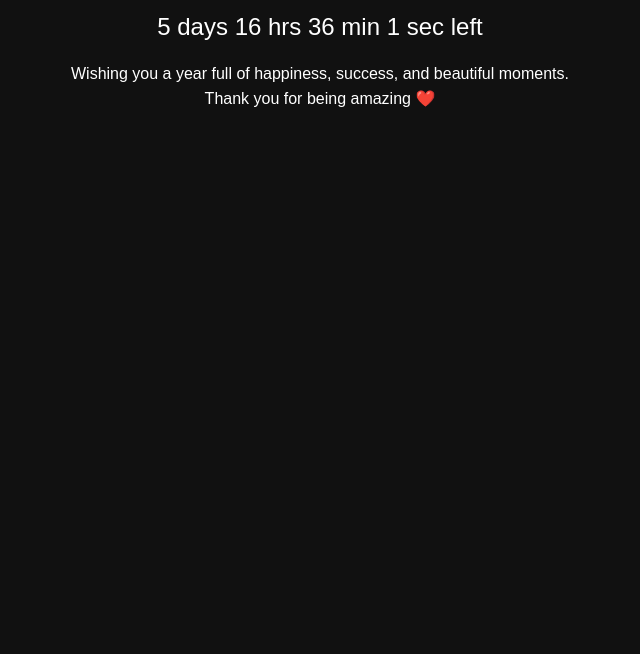
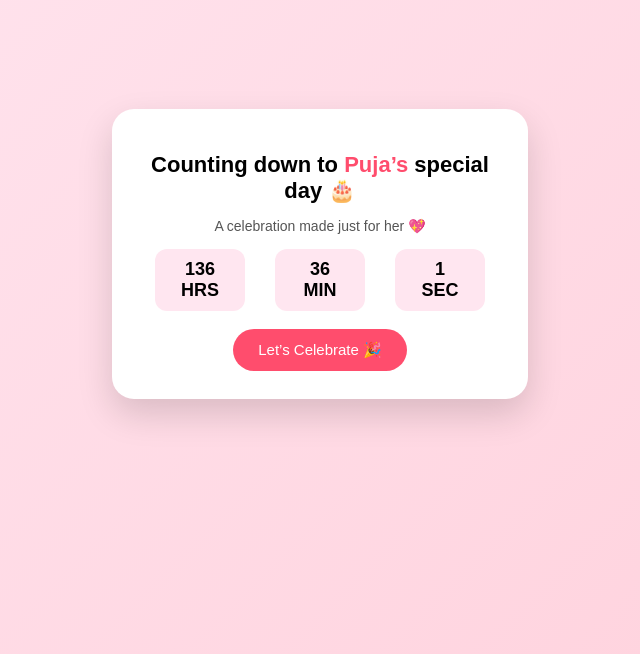
Before and after one commit to dudhaneved-dot/Pujas-birthday, a plain HTML site: page index.html in a window 1280 px wide. Shown: the part 146-800 px from the top of the page, without its empty margins (320-960 px from the left). Drawn offline with Linux system fonts and the light colour scheme.

Commit message:
Update index.html
Happy birthday, P!

```diff
--- a/index.html
+++ b/index.html
@@ -1,59 +1,197 @@
 <!DOCTYPE html>
-<html>
+<html lang="en">
 <head>
-  <title>Happy Birthday 🎉</title>
-  <meta name="viewport" content="width=device-width, initial-scale=1">
+<meta charset="UTF-8">
+<title>Puja’s Birthday 🎂</title>
+<meta name="viewport" content="width=device-width, initial-scale=1.0">
+
 <style>
-    body {
-      background: #111;
-      color: white;
-      font-family: Arial, sans-serif;
-      text-align: center;
-      padding: 50px 20px;
+body{
+    margin:0;
+    font-family: 'Poppins', sans-serif;
+    background: linear-gradient(135deg,#ffe6f0,#ffd1dc);
+    display:flex;
+    justify-content:center;
+    align-items:center;
+    height:100vh;
+    overflow:hidden;
 }
-    h1 { font-size: 2.5em; }
-    #timer { font-size: 1.5em; margin: 20px 0; }
-    .msg {
-      max-width: 500px;
-      margin: auto;
-      line-height: 1.6;
+
+.card{
+    background:#fff;
+    border-radius:22px;
+    padding:28px;
+    width:90%;
+    max-width:360px;
+    text-align:center;
+    box-shadow:0 15px 35px rgba(0,0,0,0.15);
+    animation:fade 1s ease;
+}
+
+h1{
+    font-size:22px;
+    margin-bottom:10px;
+}
+
+p{
+    font-size:14px;
+    color:#555;
+}
+
+.btn{
+    margin-top:18px;
+    padding:12px 25px;
+    border:none;
+    border-radius:30px;
+    font-size:15px;
+    color:#fff;
+    background:#ff4d6d;
+    cursor:pointer;
+}
+
+.btn.alt{
+    background:#7b2cbf;
+}
+
+.countdown{
+    display:flex;
+    justify-content:space-around;
+    margin-top:15px;
+}
+
+.time{
+    background:#ffe6f0;
+    padding:10px;
+    border-radius:12px;
+    width:70px;
+    font-size:18px;
+    font-weight:bold;
+}
+
+.hidden{display:none;}
+
+@keyframes fade{
+    from{opacity:0;transform:scale(0.9);}
+    to{opacity:1;transform:scale(1);}
+}
+
+/* Floating hearts */
+.heart{
+    position:absolute;
+    font-size:18px;
+    animation:float 6s infinite;
+}
+
+@keyframes float{
+    0%{transform:translateY(0);opacity:1;}
+    100%{transform:translateY(-800px);opacity:0;}
 }
 </style>
 </head>
+
 <body>
 
-<h1>Happy Birthday 🎂</h1>
-<p id="timer">Loading...</p>
+<!-- SCREEN 1 -->
+<div class="card" id="screen1">
+    <h1>Counting down to <span style="color:#ff4d6d;">Puja’s</span> special day 🎂</h1>
+    <p>A celebration made just for her 💖</p>
 
-<div class="msg">
-  <p>
-    Wishing you a year full of happiness,
-    success, and beautiful moments.
-    Thank you for being amazing ❤️
+    <div class="countdown">
+        <div class="time"><span id="hours">00</span><br>HRS</div>
+        <div class="time"><span id="minutes">00</span><br>MIN</div>
+        <div class="time"><span id="seconds">00</span><br>SEC</div>
+    </div>
+
+    <button class="btn" onclick="nextScreen(2)">Let’s Celebrate 🎉</button>
+</div>
+
+<!-- SCREEN 2 -->
+<div class="card hidden" id="screen2">
+    <h1>It’s Your Special Day, Puja! ✨</h1>
+    <button class="btn" onclick="nextScreen(3)">Next 💕</button>
+</div>
+
+<!-- SCREEN 3 -->
+<div class="card hidden" id="screen3">
+    <h1>Do you wanna see what I made for her? 👀✨</h1>
+    <button class="btn" onclick="nextScreen(4)">Yes! 💖</button>
+    <button class="btn alt" onclick="alert('No is not allowed 😌')">No</button>
+</div>
+
+<!-- SCREEN 4 -->
+<div class="card hidden" id="screen4">
+    <h1>Have a look at it, Madam Puja 💃✨</h1>
+    <button class="btn" onclick="nextScreen('Message')">Let’s Go 🎊</button>
+</div>
+
+<!-- SPECIAL MESSAGE SCREEN -->
+<div class="card hidden" id="screenMessage">
+    <h1>A Special Message for Her 💌</h1>
+    <p style="font-size:15px; line-height:1.6;">
+        Dear Puja,<br><br>
+
+        This little corner of the internet was made just for you.<br>
+        Every smile of yours matters, every dream of yours is special,
+        and today is all about celebrating <b>you</b>.<br><br>
+
+        May this year bring you happiness, confidence, success,
+        and moments that make you feel truly loved.<br><br>
+
+        <b>Happy Birthday, Bali chi porgi 😂🩷</b>
     </p>
+
+    <button class="btn" onclick="nextScreen(5)">Continue 🎉</button>
+</div>
+
+<!-- SCREEN 5 -->
+<div class="card hidden" id="screen5">
+    <h1>🎊 It’s Celebration Time 🎊</h1>
+    <p>This moment is all hers 💕</p>
+    <button class="btn" onclick="celebrate()">Turn on the lights 💡</button>
 </div>
 
 <script>
-  const birthday = new Date("2025-12-24T00:00:00").getTime();
+function nextScreen(num){
+    document.querySelectorAll('.card').forEach(c => c.classList.add('hidden'));
+    document.getElementById(
+        typeof num === "number" ? "screen" + num : "screen" + num
+    ).classList.remove('hidden');
+}
+
+/* Birthday countdown – 24 December, 12:00 AM */
+const birthday = new Date(new Date().getFullYear(), 11, 24, 0, 0, 0);
 
 setInterval(() => {
-    const now = new Date().getTime();
+    const now = new Date();
     const diff = birthday - now;
 
     if (diff <= 0) {
-      document.getElementById("timer").innerHTML =
-        "🎉 It's your birthday! 🎉";
+        document.getElementById("hours").innerText = "00";
+        document.getElementById("minutes").innerText = "00";
+        document.getElementById("seconds").innerText = "00";
         return;
     }
 
-    const d = Math.floor(diff / (1000 * 60 * 60 * 24));
-    const h = Math.floor((diff / (1000 * 60 * 60)) % 24);
-    const m = Math.floor((diff / (1000 * 60)) % 60);
-    const s = Math.floor((diff / 1000) % 60);
+    document.getElementById("hours").innerText =
+        Math.floor(diff / (1000 * 60 * 60));
+    document.getElementById("minutes").innerText =
+        Math.floor((diff / (1000 * 60)) % 60);
+    document.getElementById("seconds").innerText =
+        Math.floor((diff / 1000) % 60);
+}, 1000);
 
-    document.getElementById("timer").innerHTML =
-      `${d} days ${h} hrs ${m} min ${s} sec left`;
-  }, 1000);
+/* Celebration hearts */
+function celebrate(){
+    for(let i=0;i<35;i++){
+        let heart=document.createElement("div");
+        heart.className="heart";
+        heart.innerText="💖";
+        heart.style.left=Math.random()*100+"vw";
+        heart.style.bottom="-20px";
+        document.body.appendChild(heart);
+        setTimeout(()=>heart.remove(),6000);
+    }
+}
 </script>
 
 </body>
```
Lines whose indentation alone changed are shown as unchanged.
